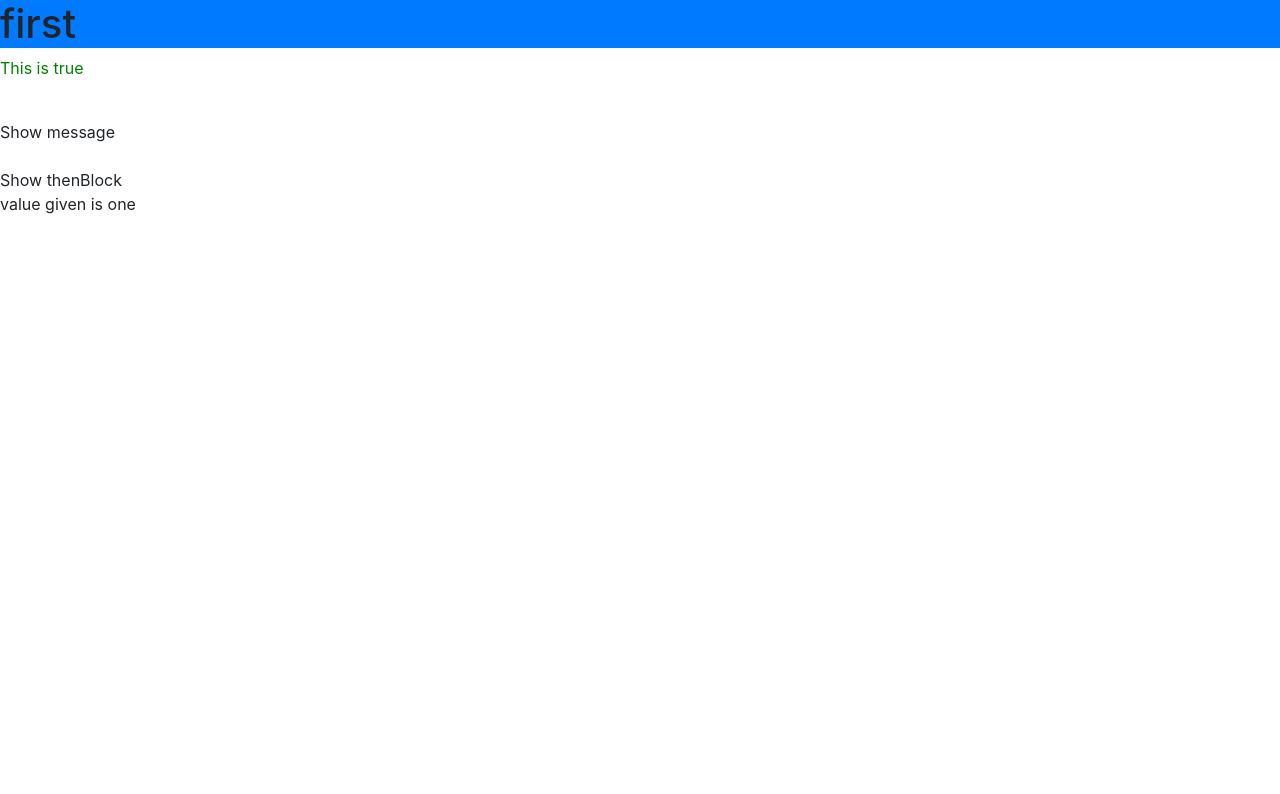
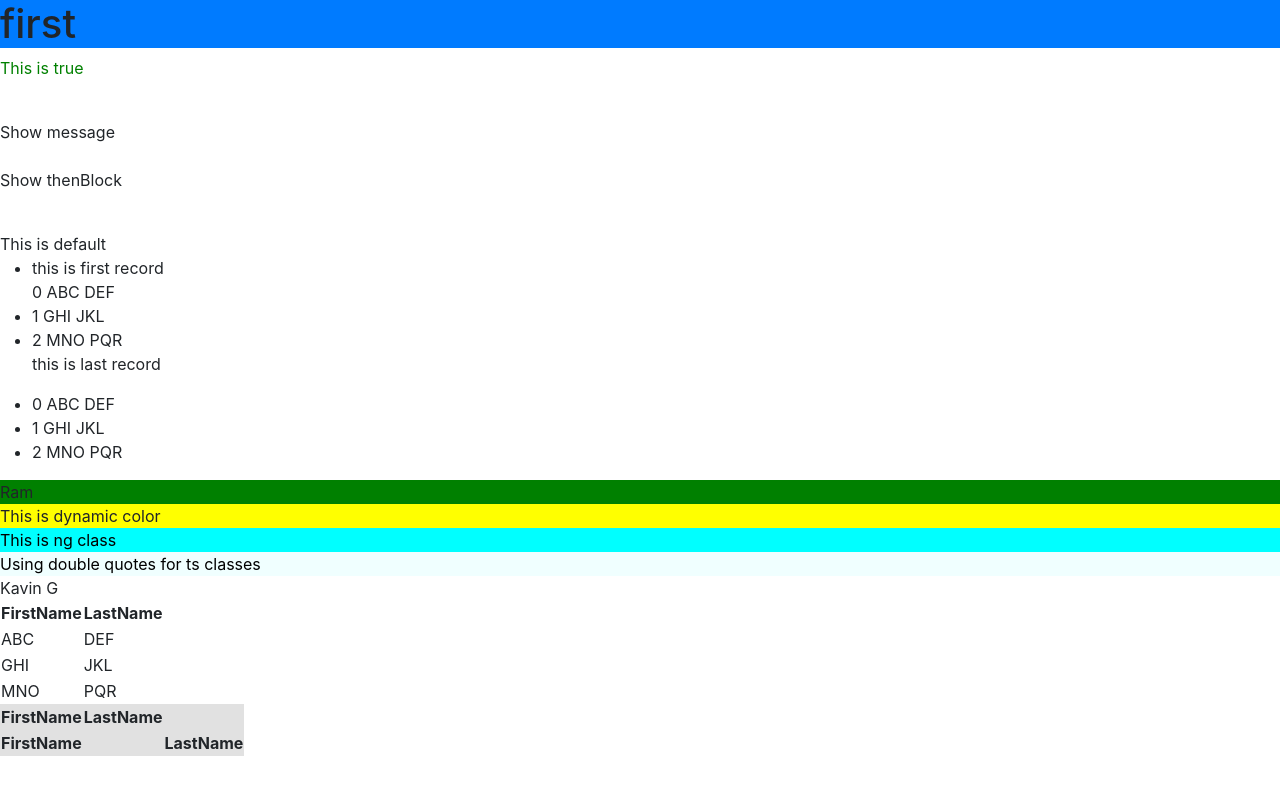
Before and after one commit to kavinGurusamy/AngualrExamples, an Angular app: page / in a window 1280 px wide. Shown: the top 794 px of the page. Built offline with nearby package versions, Linux system fonts and the light colour scheme.

Commit message:
fourth commit

```diff
--- a/package.json
+++ b/package.json
@@ -41,6 +41,7 @@
     "karma-coverage": "~2.0.3",
     "karma-jasmine": "~4.0.0",
     "karma-jasmine-html-reporter": "^1.5.0",
+    "prettier": "2.2.1",
     "protractor": "~7.0.0",
     "ts-node": "~8.3.0",
     "tslint": "~6.1.0",
--- a/src/app/app.component.css
+++ b/src/app/app.component.css
@@ -0,0 +1,8 @@
+.c1 {
+  background-color: aqua;
+  color: black;
+}
+.c2 {
+  background-color: azure;
+  color: black;
+}
--- a/src/app/app.component.html
+++ b/src/app/app.component.html
@@ -1,40 +1,71 @@
-<h1 class="bg-primary">{{title}}</h1>
-<p *ngIf="showMsg" [ngStyle]='{color:colorName}'> This is true </p>
-<br>
-<div *ngIf="ifMsg; else elseBlock">Show message</div><br>
+<h1 class="bg-primary">{{ title }}</h1>
+<p *ngIf="showMsg" [ngStyle]="{ color: colorName }">This is true</p>
+<br />
+<div *ngIf="ifMsg; else elseBlock">Show message</div>
+<br />
 <ng-template #elseBlock>Content to render when condition is false.</ng-template>
 
 <!-- --------------------------------------------------------------------------- -->
 
+<!-- if true excute then statement excutes others else -->
 
-<!-- if true excute then statement excutes others else -->
-<div *ngIf="ifMsg;then thenBlock else elseBlock">Show message</div><br>
+<div *ngIf="ifMsg; then thenBlock; else elseBlock">Show messagejhhjgyg</div>
 
-<ng-template #thenBlock>Show thenBlock</ng-template>
+<br />
+
+<ng-template #thenBlock><p>Show thenBlock</p></ng-template>
 <ng-template #elseBlock>Content to render when condition is false.</ng-template>
 
 <!-- <app-todo></app-todo> // selectors used to display the rendered html anywhere -->
+
+<!-- switch like regualr switch  -->
 <div [ngSwitch]="swithvalue">
-  <div *ngSwitchCase="1"  > value given is one</div>
+  <div *ngSwitchCase="1">value given is one</div>
+  <div *ngSwitchDefault>This is default</div>
 </div>
-
-
-
-
-
-
-
-
-
-
-
-
-
-
-
-
-
-
+<!-- for loop -->
+<ul>
+  <!-- for(i=j;i<0;i--) -->
+  <li *ngFor="let contact of contacts; index as i; first as f; last as l">
+    <div *ngIf="f">this is first record</div>
+    {{ i }} {{ contact.firstName }} {{ contact.lastName }}
+    <div *ngIf="l">this is last record</div>
+  </li>
+</ul>
+<ul>
+  <!-- for(i=j;i<0;i--) -->
+  <li *ngFor="let contact of contacts; index as i">
+    <div *ngIf="f">this is first record</div>
+    {{ i }} {{ contact.firstName }} {{ contact.lastName }}
+  </li>
+</ul>
+<!-- ngStyle example static and dynamic ways-->
+<div [ngStyle]="{ 'background-color': 'green' }">Ram</div>
+<div [ngStyle]="{ 'background-color': StyleColor }">This is dynamic color</div>
+<div [ngClass]="'c1'">This is ng class</div>
+<div [ngClass]="colorFromCss">Using double quotes for ts classes</div>
+<!-- interploation -->
+<div>{{ userObject.firstname }} {{ userObject.lastname }}</div>
+<table>
+  <tr>
+    <th>FirstName</th>
+    <th>LastName</th>
+  </tr>
+  <tr *ngFor="let name of contacts">
+    <td>{{ name.firstName }}</td>
+    <td>{{ name.lastName }}</td>
+  </tr>
+</table>
+<!-- Attribute bindings -->
+<table style="background: #dddd">
+  <tr>
+    <th>FirstName</th>
+    <th>LastName</th>
+  </tr>
+  <tr>
+    <!-- <th [colspan]="colVal">FirstName</th>  thows error-->
+    <th [attr.colspan]="colVal">FirstName</th>
+    <th>LastName</th>
+  </tr>
+</table>
 <router-outlet></router-outlet>
-
-<!-- //kavin -->
--- a/src/app/app.component.ts
+++ b/src/app/app.component.ts
@@ -3,12 +3,30 @@ import { Component } from '@angular/core';
 @Component({
   selector: 'app-root',
   templateUrl: './app.component.html',
-  styleUrls: ['./app.component.css']
+  styleUrls: ['./app.component.css'],
 })
 export class AppComponent {
   title = 'first';
-  showMsg=true;
-  colorName='green';
-  ifMsg=true;
-  swithvalue=1;
+  showMsg = true;
+  colorName = 'green';
+  ifMsg = true;
+  swithvalue = 3;
+  contacts = [
+    {
+      firstName: 'ABC',
+      lastName: 'DEF',
+    },
+    {
+      firstName: 'GHI',
+      lastName: 'JKL',
+    },
+    {
+      firstName: 'MNO',
+      lastName: 'PQR',
+    },
+  ];
+  StyleColor = 'yellow'; //dynamic color changing
+  colorFromCss = 'c2'; //css class name from css
+  userObject = { firstname: 'Kavin', lastname: 'G' };
+  colVal = 2;
 }
--- a/src/app/todo/todo.component.ts
+++ b/src/app/todo/todo.component.ts
@@ -1,15 +1,14 @@
-import { Component, OnInit } from '@angular/core';
+import { Component, OnChanges, OnInit } from '@angular/core';
 
 @Component({
   selector: 'app-todo',
   templateUrl: './todo.component.html',
-  styleUrls: ['./todo.component.css']
+  styleUrls: ['./todo.component.css'],
 })
-export class TodoComponent implements OnInit {
+//ngOnChanges, ngOnInit component life cycle hooks
+export class TodoComponent implements OnInit, OnChanges {
+  constructor() {}
 
-  constructor() { }
-
-  ngOnInit(): void {
-  }
-
+  ngOnInit(): void {}
+  ngOnChanges() {}
 }
```
Also changed, not shown: 1 other file (tests, documents, lock files or other folders).
